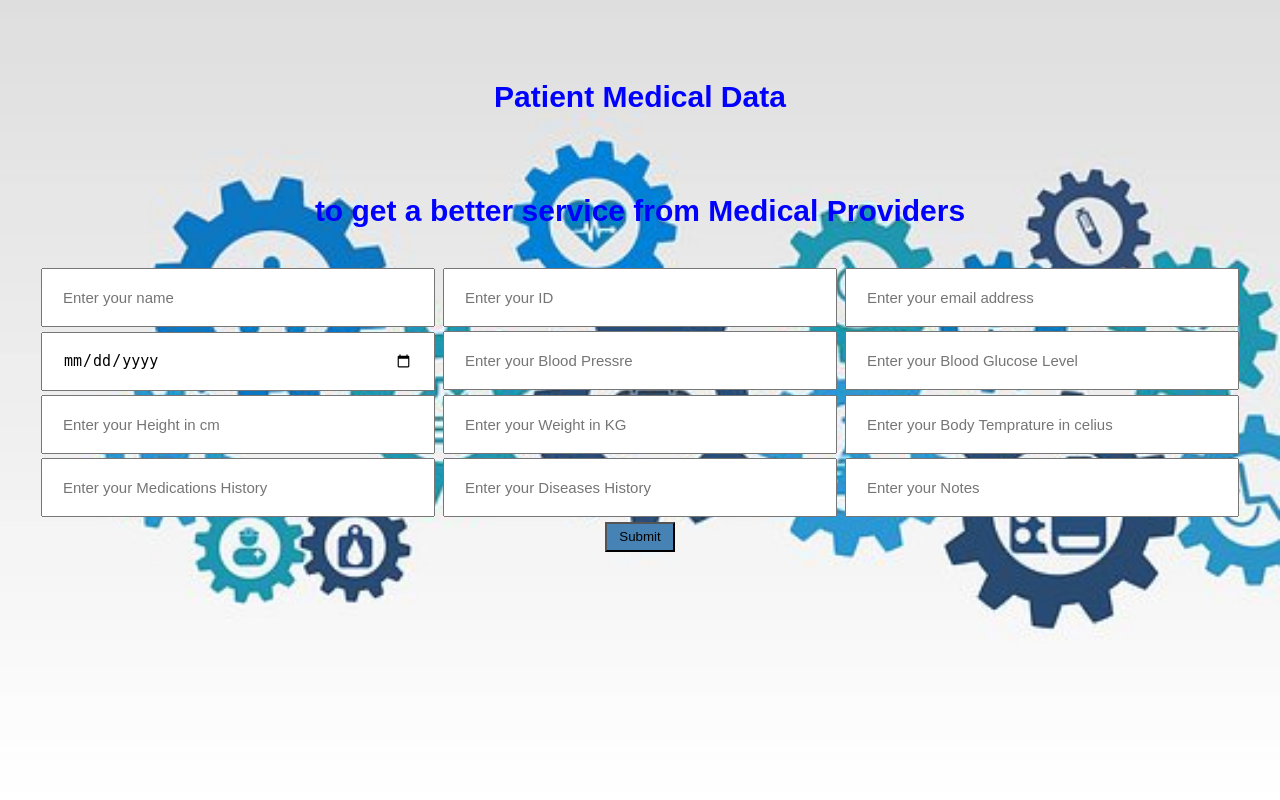
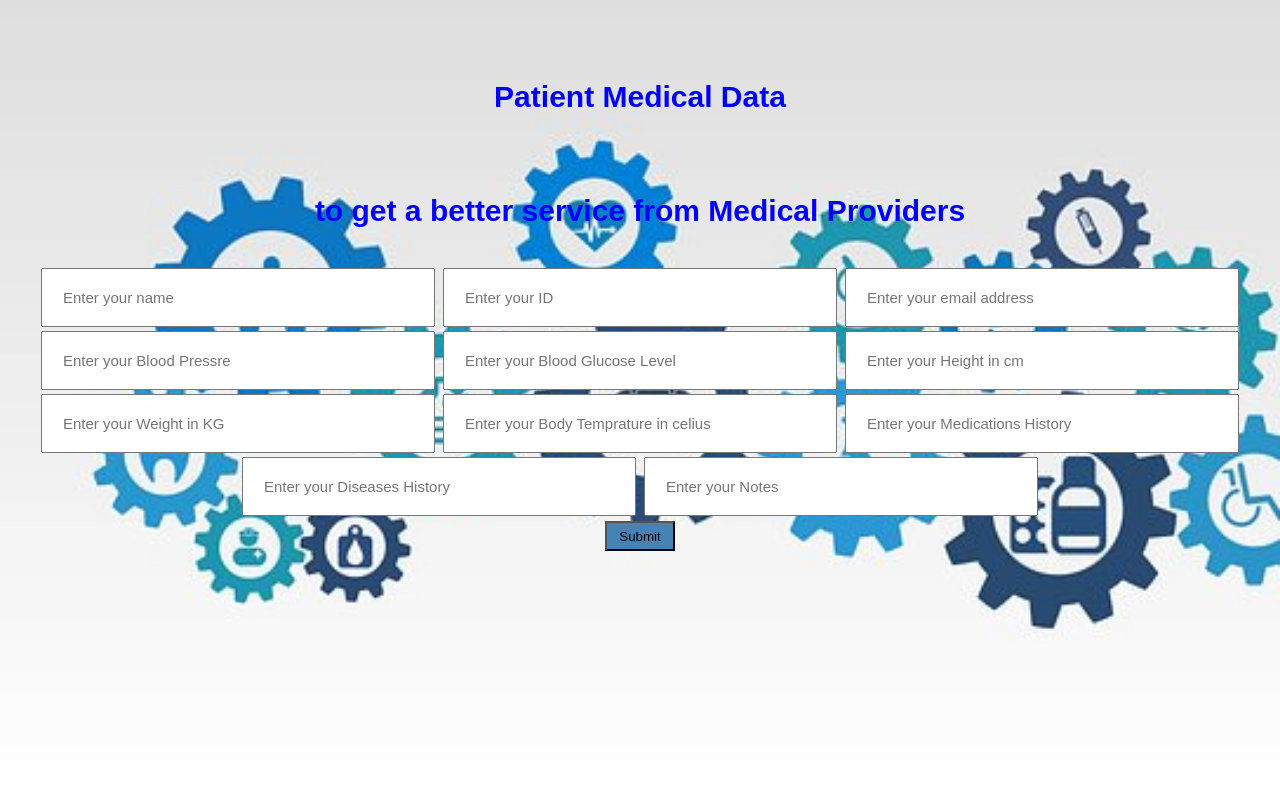
Before and after one commit to TamerAbdelatyAhmed/supportmedicalserviceprovider, a Flask app: page / in a window 1280 px wide. Run offline with Flask 2, Linux system fonts and the light colour scheme.

Commit message:
Update index.html

```diff
--- a/templates/index.html
+++ b/templates/index.html
@@ -1,6 +1,6 @@
 <!DOCTYPE html>
 <html lang="en">
-  <title> Data Collector App</title>
+  <title> Patient Medical Data Collector App</title>
   <style type="text/css">
     body{
       background-image: url(health.jpg);
@@ -18,10 +18,9 @@
         <div class="email"> {{text | safe}} </div>
         <form action="{{url_for('success')}}" method="POST">
           <br>
-          <input title="Your data will be safe with us" placeholder="Enter your name" type="text">
-          <input title="Your data will be safe with us" placeholder="Enter your ID" type="number">
+          <input title="Your data will be safe with us" placeholder="Enter your name" type="text" name="Name" required>
+          <input title="Your data will be safe with us" placeholder="Enter your ID" type="number"name="index" required>
           <input title="Your email will be safe with us" placeholder="Enter your email address" type="email" name="Email" required>
-          <input title="Your data will be safe with us" placeholder="Enter today Date" type="Date"name="Date" required>
           <input title="Your data will be safe with us" placeholder="Enter your Blood Pressre" type="number" min="50", max="250"name="Blood_Pressure" required>
           <input title="Your data will be safe with us" placeholder="Enter your Blood Glucose Level" type="number" min="50", max="600"name="Blood_Glucose" required>
           <input title="Your data will be safe with us" placeholder="Enter your Height in cm" type="number" min="50", max="300"name="Height" required>
```
